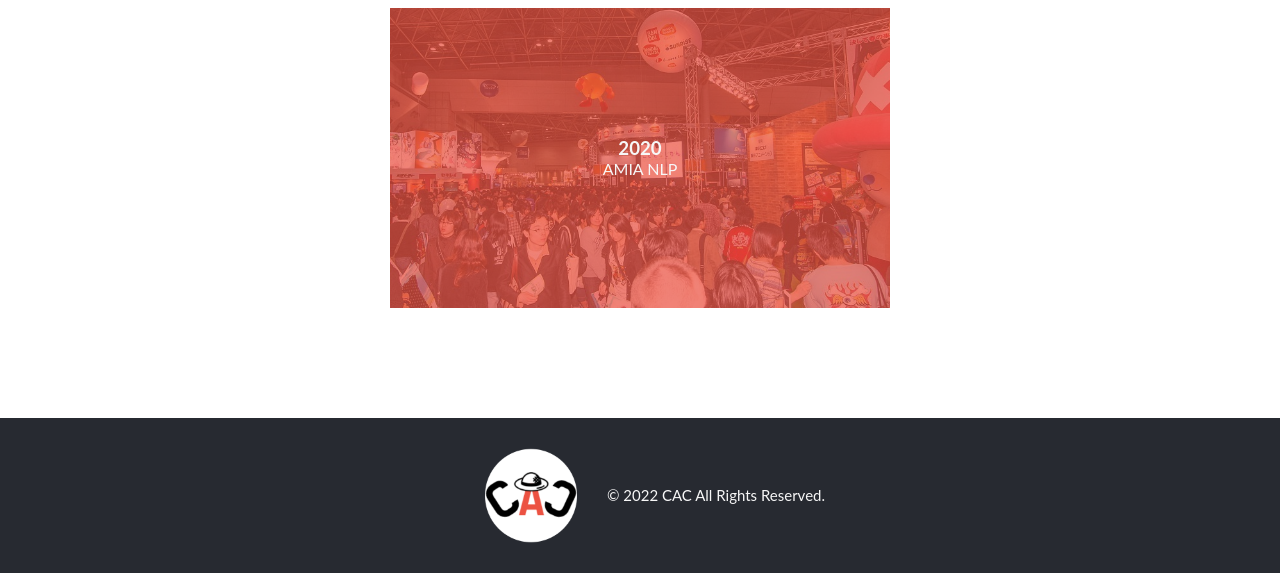
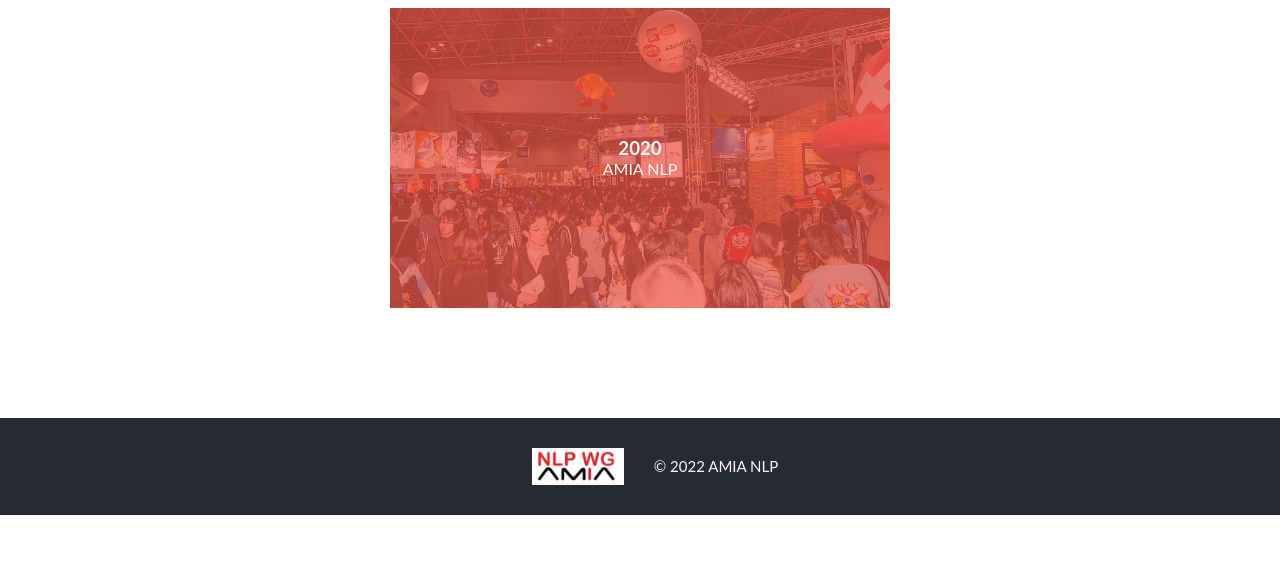
Before and after one commit to PittNAIL/AMIANLP2022, a plain HTML site: page about.html in a window 1280 px wide. Shown: the part 2286-2859 px from the top of the page. After the commit the page ends 2801 px from the top, so only its background shows below. Drawn offline with Linux system fonts and the light colour scheme; a web font is replaced by a local one.

Commit message:
removed bugs

```diff
--- a/about.html
+++ b/about.html
@@ -172,8 +172,8 @@
 
     </section>
     <footer class="copyright">
-        <img src="src/icon.png" alt="Website logo">
-        <p>© 2022 CAC All Rights Reserved.</p>
+        <img src="src/logo.png" alt="Website logo">
+        <p>© 2022 AMIA NLP</p>
     </footer>
     <script src="scripts/script-about.js"></script>
 </body>
```
Also changed, not shown: src/logo1.png (deleted).
